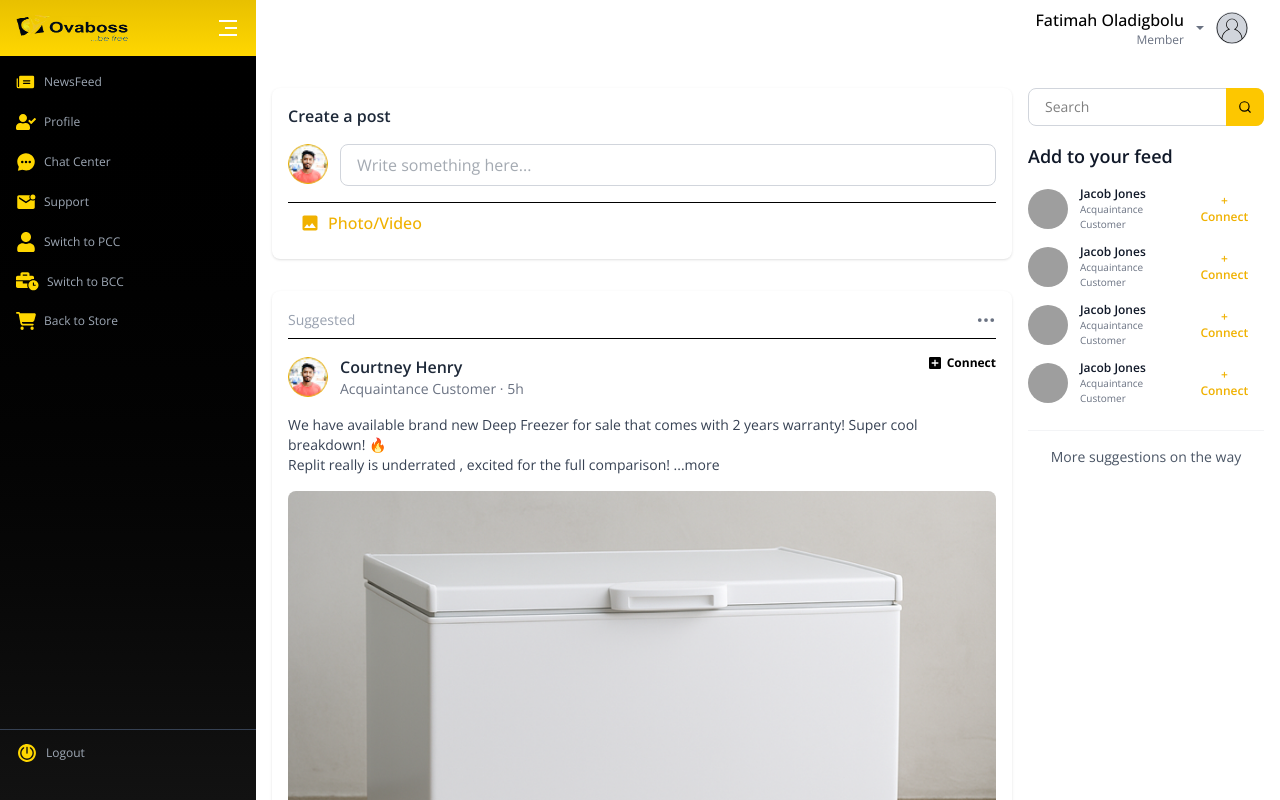
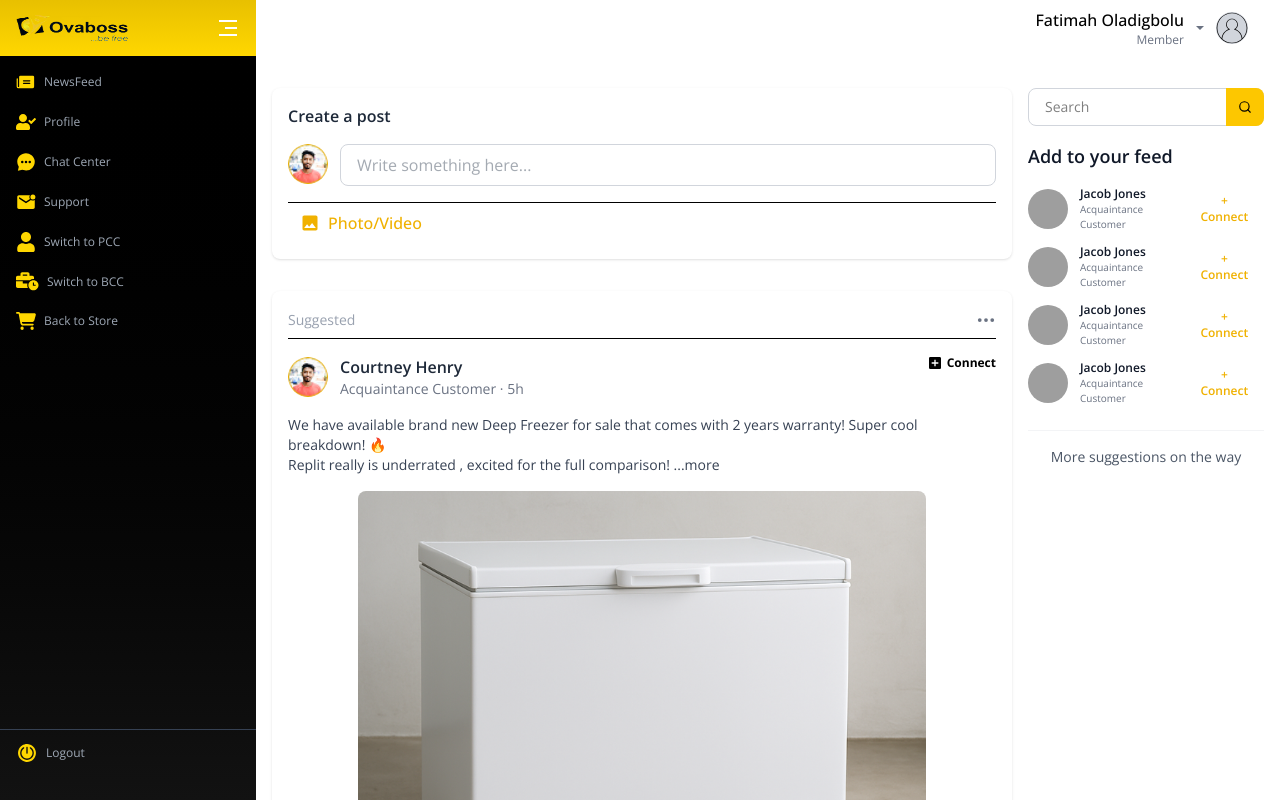
Before and after one commit to Adepetun22/Dice-Social, a React (Vite) app: page / in a window 1280 px wide. Built offline with nearby package versions, Linux system fonts and the light colour scheme; grey boxes are pictures that could not be loaded.

Commit message:
New Update

```diff
--- a/src/components/DashboardCCC/NewsFeed/PostCard.jsx
+++ b/src/components/DashboardCCC/NewsFeed/PostCard.jsx
@@ -184,19 +184,19 @@ const PostCard = ({ post }) => {
 
         {/* Media (Image or Video) */}
         {hasMedia && (
-          <div>
+          <div className="flex justify-center items-center">
             {post?.media?.type?.startsWith('video/') ? (
               <video
                 src={post.mediaPreview}
                 alt="Post media"
-                className="w-full rounded-lg object-cover"
+                className="w-[calc(100%-140px)] h-[calc(100%-140px)] rounded-lg object-cover"
                 controls
               />
             ) : (
               <img
                 src={post.mediaPreview}
                 alt="Post media"
-                className="w-full rounded-lg object-cover"
+                className="w-[calc(100%-140px)] h-[calc(100%-140px)] rounded-lg object-cover"
               />
             )}
           </div>
--- a/src/components/DashboardCCC/NewsFeed/SuggestionCard.jsx
+++ b/src/components/DashboardCCC/NewsFeed/SuggestionCard.jsx
@@ -163,11 +163,11 @@ const SuggestionCard = () => {
         </p>
 
         {/* Image */}
-        <div>
+        <div className="flex justify-center items-center">
           <img
             src={Freezer}
             alt="Deep Freezer"
-            className="w-full rounded-lg object-cover"
+            className="w-[calc(100%-140px)] h-[calc(100%-140px)] rounded-lg object-cover"
           />
         </div>
 
```
Also changed, not shown: 1 other file (tests, documents, lock files or other folders).
